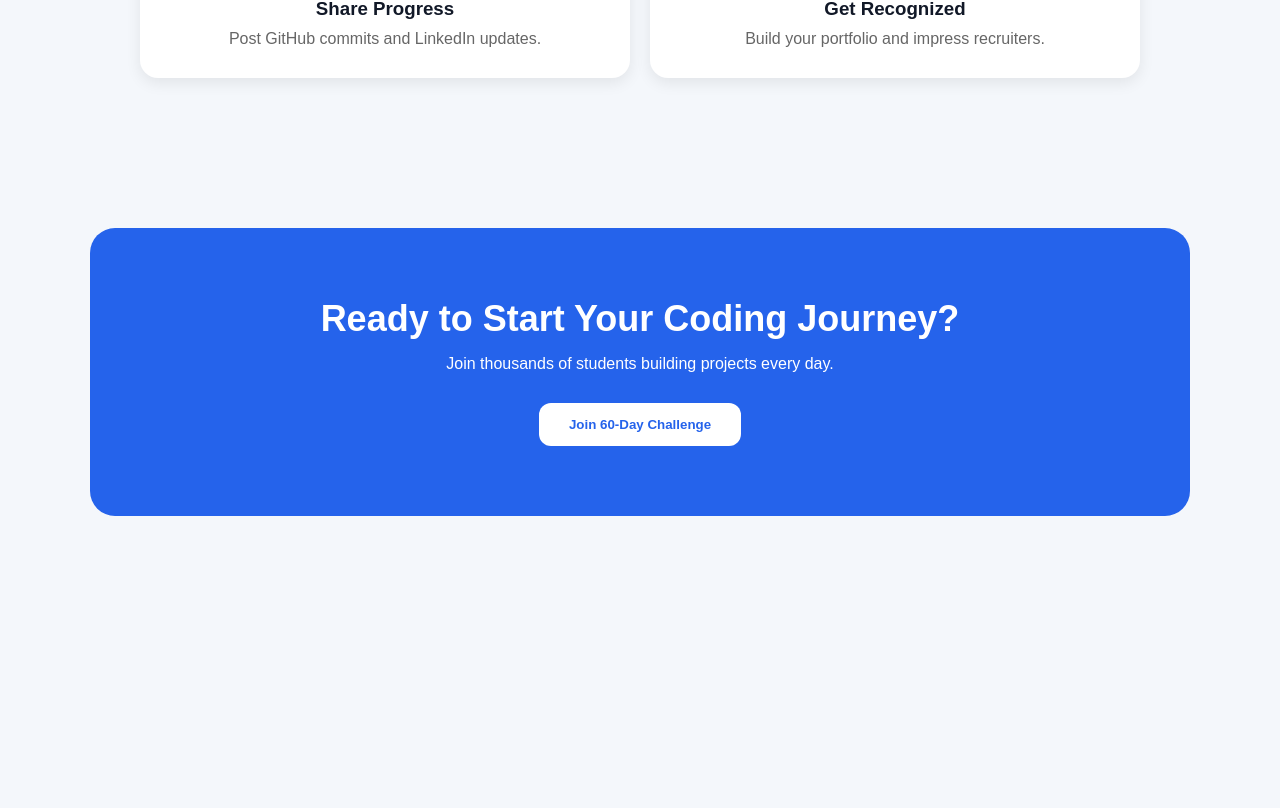
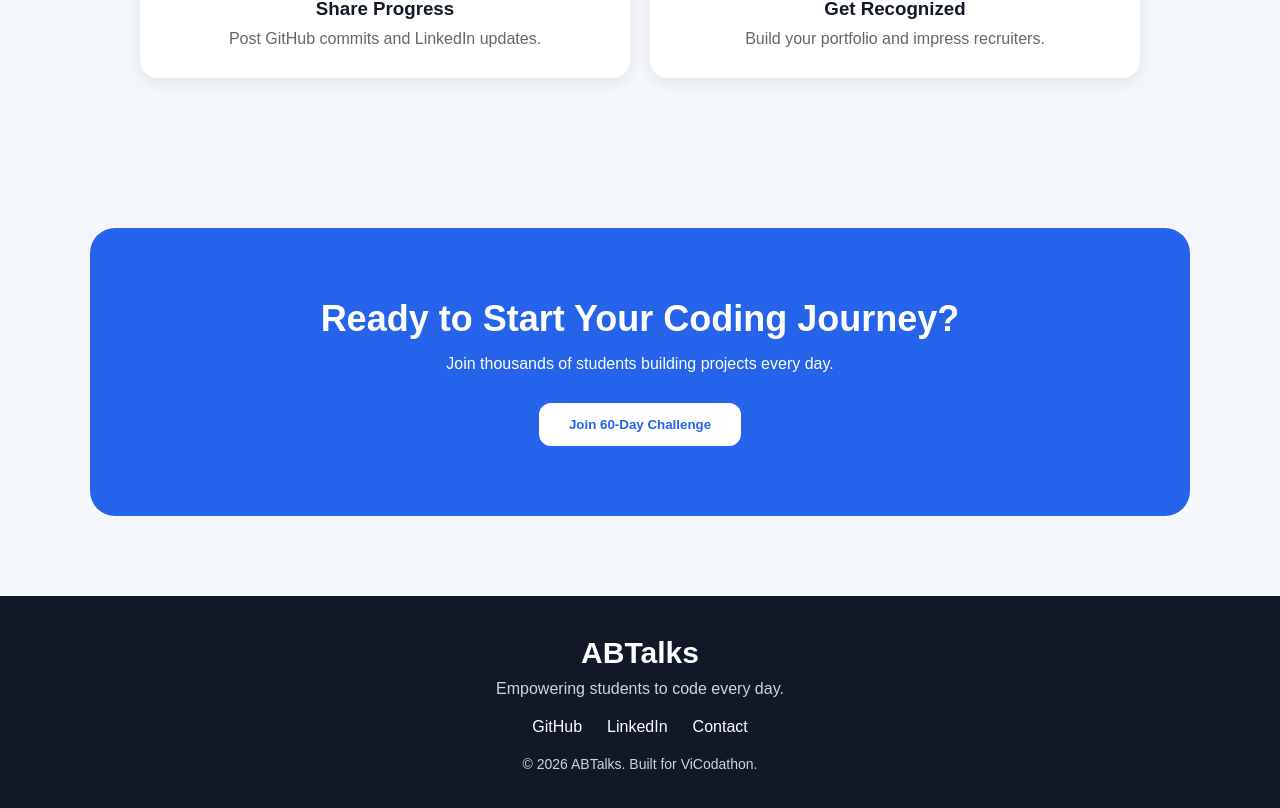
Before and after one commit to sumitawasthi2008-gif/vicodathon-2026-abtalks, a React (Vite) app: page / in a window 1280 px wide. Shown: the part 1673-2481 px from the top of the page. Before the commit the page ends 2269 px from the top, so only its background shows below. Built offline with nearby package versions, Linux system fonts and the light colour scheme.

Commit message:
Improved dashboard and landing page

```diff
--- a/src/components/footer.jsx
+++ b/src/components/footer.jsx
@@ -0,0 +1,23 @@
+function Footer() {
+  return (
+    <footer className="footer">
+
+      <h2>ABTalks</h2>
+
+      <p>Empowering students to code every day.</p>
+
+      <div className="footer-links">
+        <a href="#">GitHub</a>
+        <a href="#">LinkedIn</a>
+        <a href="#">Contact</a>
+      </div>
+
+      <p className="copyright">
+        © 2026 ABTalks. Built for ViCodathon.
+      </p>
+
+    </footer>
+  );
+}
+
+export default Footer;
--- a/src/pages/challengeday.jsx
+++ b/src/pages/challengeday.jsx
@@ -24,9 +24,9 @@ function ChallengeDay() {
 
         <div className="submit-buttons">
 
-          <button>GitHub Repository</button>
+          <button>Submit GitHub Repository</button>
 
-          <button>LinkedIn Post</button>
+          <button>Submit LinkedIn Post</button>
 
         </div>
 
--- a/src/pages/dashboard.jsx
+++ b/src/pages/dashboard.jsx
@@ -16,10 +16,18 @@ function Dashboard() {
           <p>Build a Responsive Landing Page</p>
         </div>
 
-        <div className="card">
-          <h3>📊 Overall Progress</h3>
-          <p>42%</p>
-        </div>
+        <h3>📊 Overall Progress</h3>
+
+<p>42%</p>
+
+<div className="progress">
+
+<div
+className="progress-fill"
+style={{width:"42%"}}
+></div>
+
+</div>
 
         <div className="card">
           <h3>🏆 Badges</h3>
--- a/src/pages/home.jsx
+++ b/src/pages/home.jsx
@@ -4,6 +4,7 @@ import Stats from "../components/stats";
 import Features from "../components/features";
 import HowItWorks from "../components/howitworks";
 import CTA from "../components/cta";
+import Footer from "../components/footer";
 
 function Home() {
   return (
@@ -14,6 +15,7 @@ function Home() {
 <Features />
 <HowItWorks />
 <CTA />
+<Footer />
     </>
   );
 }
--- a/src/styles/global.css
+++ b/src/styles/global.css
@@ -332,3 +332,66 @@ background:#2563eb;
 color:white;
 cursor:pointer;
 }
+.footer{
+margin-top:80px;
+padding:40px 20px;
+background:#111827;
+color:white;
+text-align:center;
+}
+
+.footer h2{
+margin-bottom:10px;
+font-size:30px;
+}
+
+.footer p{
+color:#d1d5db;
+margin-bottom:20px;
+}
+
+.footer-links{
+display:flex;
+justify-content:center;
+gap:25px;
+margin-bottom:20px;
+flex-wrap:wrap;
+}
+
+.footer-links a{
+color:white;
+text-decoration:none;
+transition:.3s;
+}
+
+.footer-links a:hover{
+color:#60a5fa;
+}
+
+.copyright{
+font-size:14px;
+color:#9ca3af;
+}
+.progress{
+
+margin-top:15px;
+
+height:10px;
+
+background:#dbeafe;
+
+border-radius:50px;
+
+overflow:hidden;
+
+}
+
+.progress-fill{
+
+height:100%;
+
+background:#2563eb;
+
+border-radius:50px;
+
+}
```
